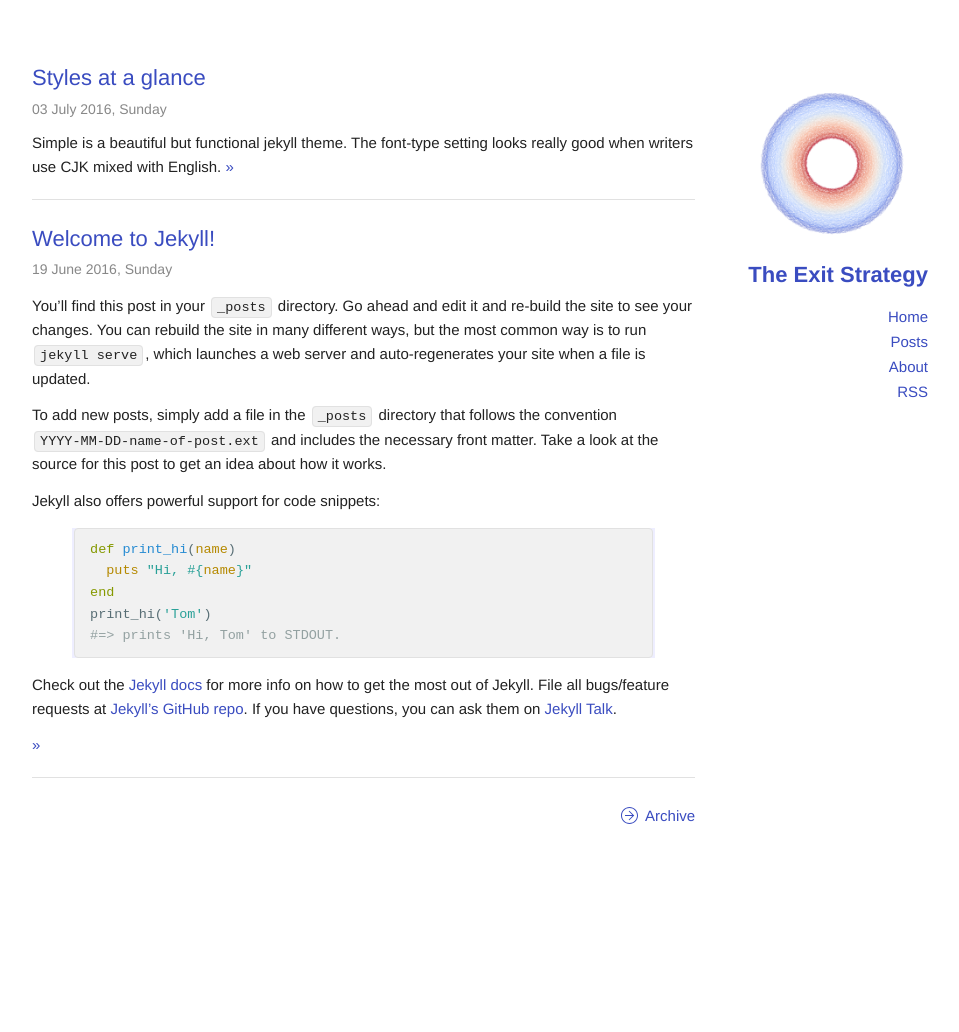
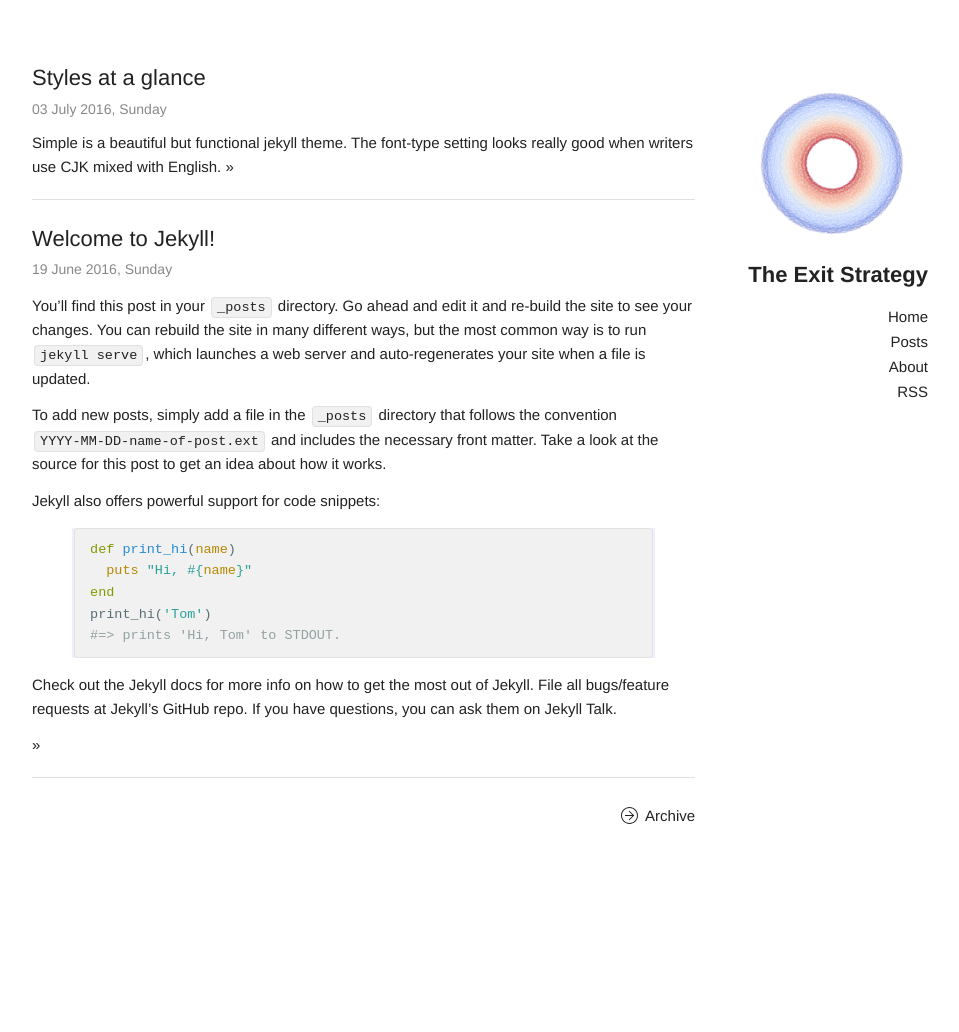
Before and after one commit to theexitstrategy/theexitstrategy.github.io, a Jekyll site: the page built from index.html, in a window 1280 px wide. Shown: the whole page, without its empty margins (160-1119 px from the left). Built offline with Jekyll 4.4.1, drawn with Linux system fonts in a browser that asks for light colours.

Commit message:
Link Color

```diff
--- a/_sass/_base.scss
+++ b/_sass/_base.scss
@@ -171,15 +171,16 @@ p {
 /* Links
 –––––––––––––––––––––––––––––––––––––––––––––––––– */
 a {
-  color: #3A4CC0;
+  color: #222222;
   text-decoration: none;
   //background-color: transparent;
   -webkit-transition: color .4s;
   transition: color .4s;
 }
+
 a:hover {
-  color: #b1b1b1;
-  text-decoration: underline;
+  color: #3A4CC0;
+  text-decoration: none;
 }
 
 
```
